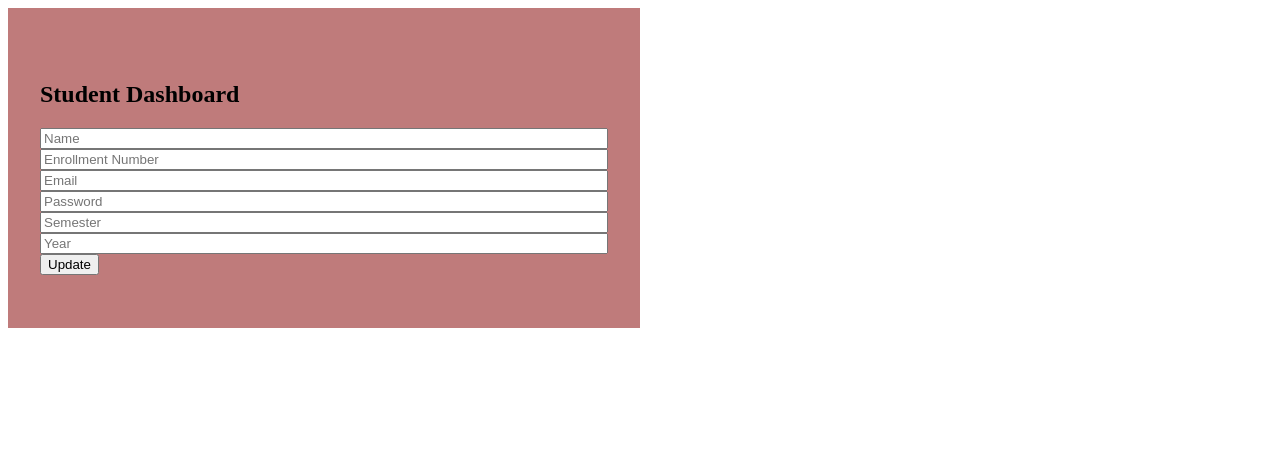
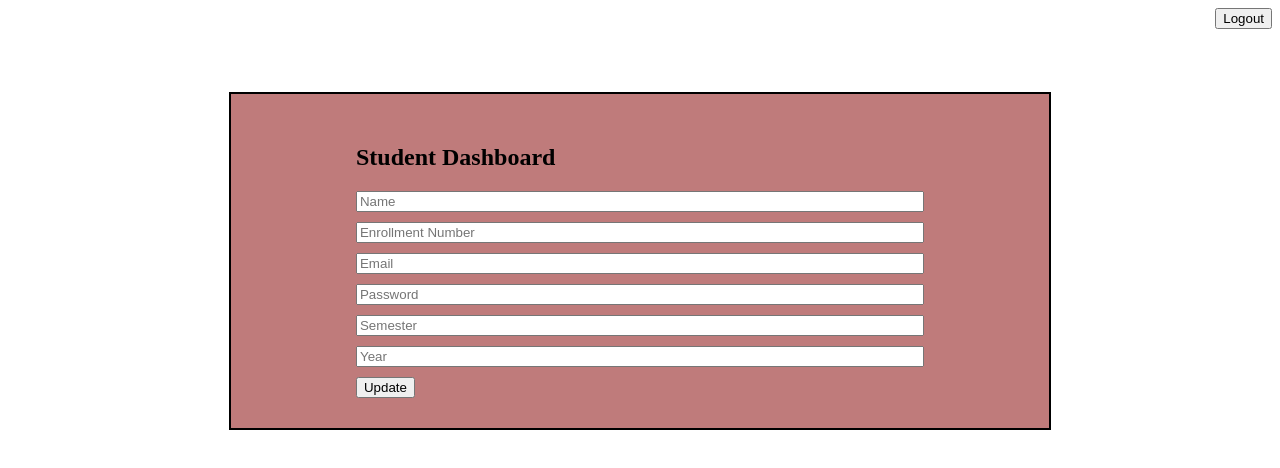
Before and after one commit to Gstar1525/ResultInEmail, a plain HTML site: page client/Studentdashboard.html in a window 1280 px wide. Drawn offline with Linux system fonts and the light colour scheme; no server answers.

Commit message:
Fixed Email Bug and Added Logout btn

```diff
--- a/client/Studentdashboard.html
+++ b/client/Studentdashboard.html
@@ -10,12 +10,13 @@
 </head>
 
 <body>
-
+    <header><button class="logout-btn" onclick="window.location.href = 'index.html'">Logout</button></header>
     <div class="StudentDash">
         <form method="post" name="studentDetails" onsubmit="update(event)">
             <h2>Student Dashboard</h2>
             <input name="name" type="text" class="input-box" placeholder="Name" required><br>
-            <input readonly name="enrollmentID" type="text" class="input-box" placeholder="Enrollment Number" required><br>
+            <input readonly name="enrollmentID" type="text" class="input-box" placeholder="Enrollment Number"
+                required><br>
             <input name="email" type="email" class="input-box" placeholder="Email" required><br>
             <input name="password" type="password" class="input-box" placeholder="Password" required><br>
             <input name="semester" type="text" class="input-box" placeholder="Semester" required><br>
--- a/client/styles/dashboardStyle.css
+++ b/client/styles/dashboardStyle.css
@@ -19,3 +19,8 @@ th, td {
     padding: 5px;
     border: black 2px solid;
 }
+
+header {
+    display: flex;
+    justify-content: flex-end;
+}
--- a/client/styles/studentdashboardstyle.css
+++ b/client/styles/studentdashboardstyle.css
@@ -1,13 +1,23 @@
 .StudentDash {
- width: 50%;
- height: 40vh;
+ width: 60%;
+ height: fit-content;
+ padding: 30px;
  background-color: rgb(191, 123, 123);
+ border: 2px solid black;
  display: flex;
  align-items: center;
  justify-content: center;
+ margin: auto;
+ margin-top: 5%;
 }
 
 input {
  width: 70vh;
  height: 30%;
+ margin-bottom: 10px;
 }
+
+header {
+    display: flex;
+    justify-content: flex-end;
+}
```
Also changed, not shown: api/controllers.js (+32 -3 lines), client/Admindashboard.html (+3 -0 lines).
